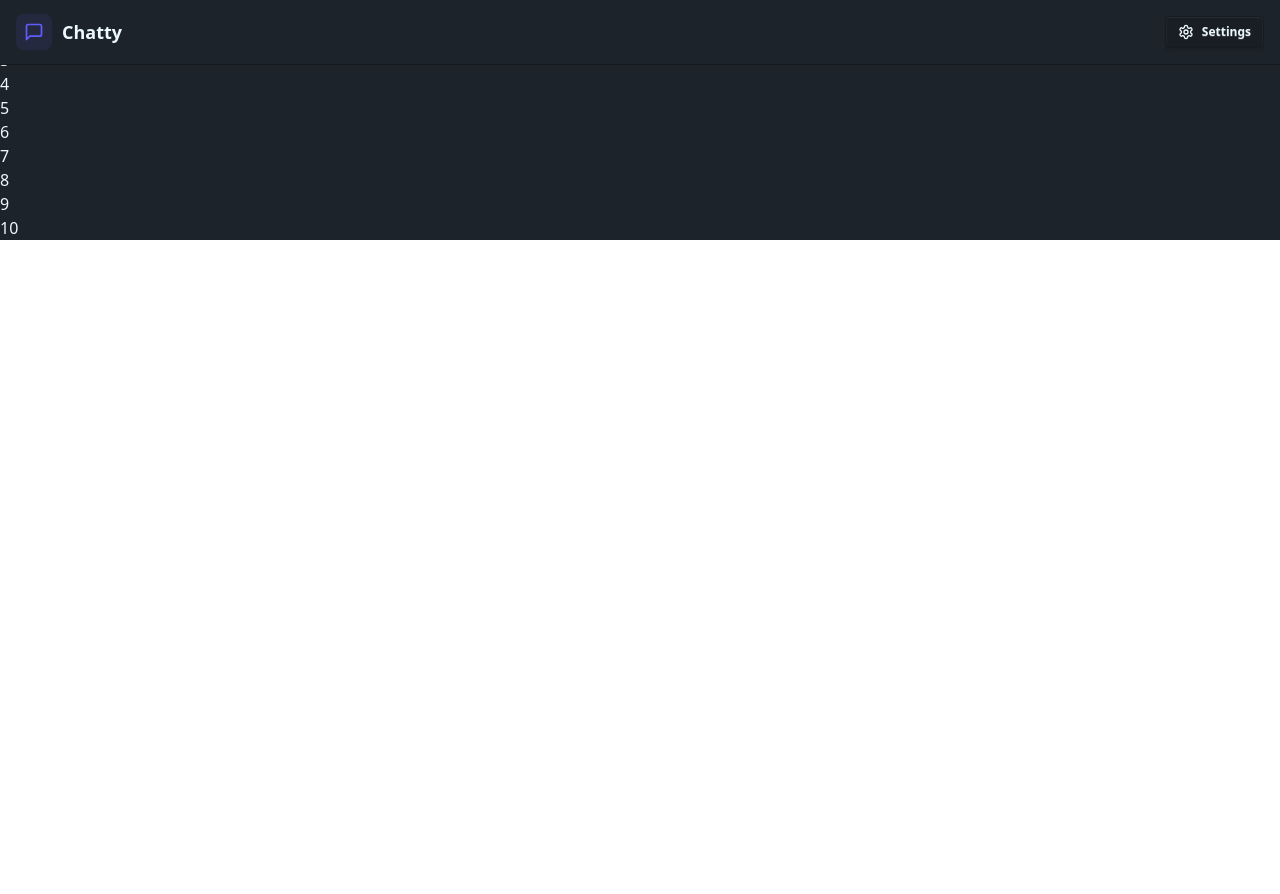
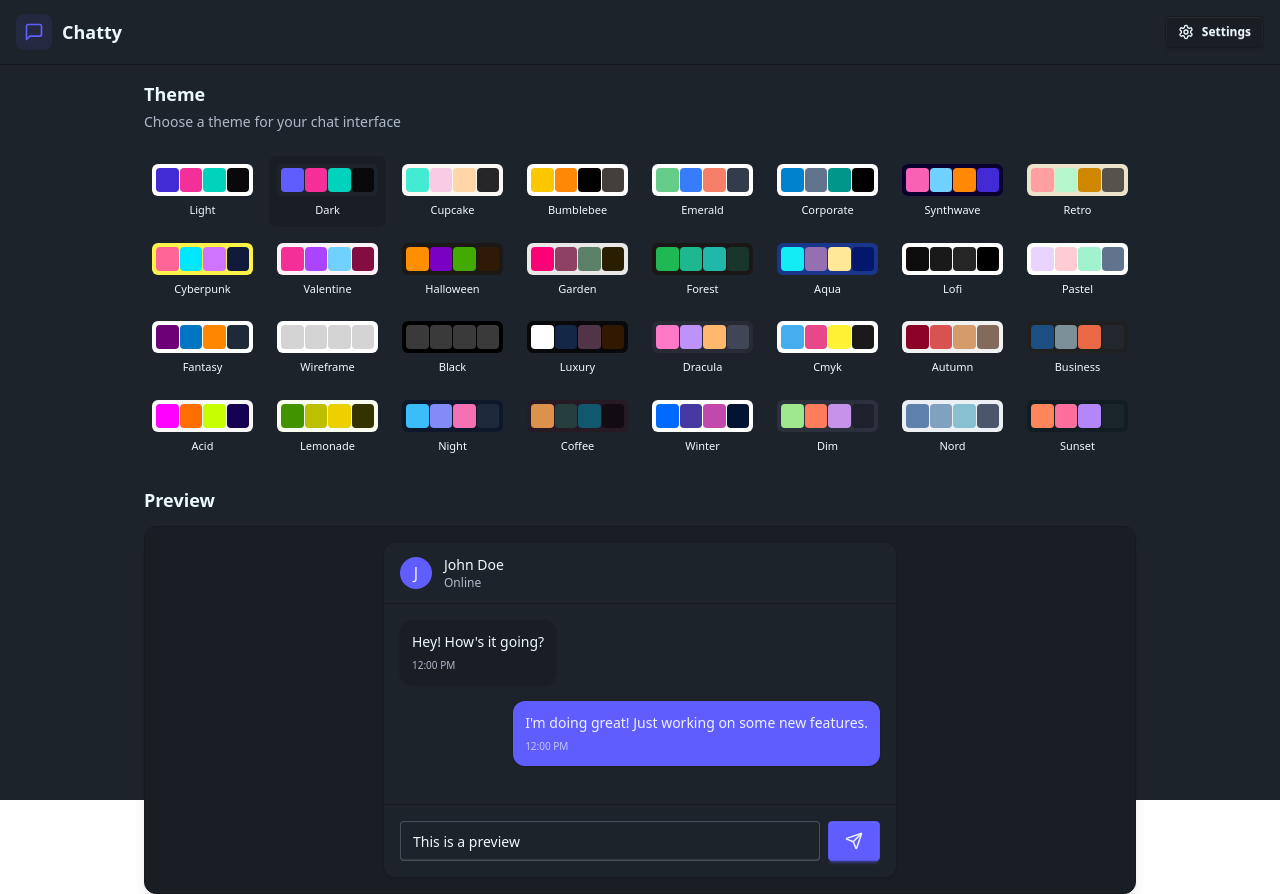
Before and after one commit to AmalKrishnaKP/live_chat_app, a React (Vite) app in the folder frontend/: page /settings in a window 1280 px wide. Before the commit the page ends 800 px from the top, so only its background shows below. Built offline with nearby package versions, Linux system fonts and the light colour scheme; no server answers.

Commit message:
setting up messaging interface

```diff
--- a/frontend/src/App.jsx
+++ b/frontend/src/App.jsx
@@ -30,6 +30,7 @@
   )
 
   // const{theme}=useThemeStore()
+  // const {theme}=useThemeStore()
 
 
   return (
--- /dev/null
+++ b/frontend/src/components/ChatContainer.jsx
@@ -0,0 +1,9 @@
+import React from 'react'
+
+const ChatContainer = () => {
+  return (
+    <div>ChatContainer</div>
+  )
+}
+
+export default ChatContainer
--- /dev/null
+++ b/frontend/src/components/NoChatSelected.jsx
@@ -0,0 +1,29 @@
+import { MessageSquare } from "lucide-react";
+
+const NoChatSelected = () => {
+  return (
+    <div className="w-full flex flex-1 flex-col items-center justify-center p-16 bg-base-100/50">
+      <div className="max-w-md text-center space-y-6">
+        {/* Icon Display */}
+        <div className="flex justify-center gap-4 mb-4">
+          <div className="relative">
+            <div
+              className="w-16 h-16 rounded-2xl bg-primary/10 flex items-center
+             justify-center animate-bounce"
+            >
+              <MessageSquare className="w-8 h-8 text-primary " />
+            </div>
+          </div>
+        </div>
+
+        {/* Welcome Text */}
+        <h2 className="text-2xl font-bold">Welcome to Chatty!</h2>
+        <p className="text-base-content/60">
+          Select a conversation from the sidebar to start chatting
+        </p>
+      </div>
+    </div>
+  );
+};
+
+export default NoChatSelected;
--- /dev/null
+++ b/frontend/src/components/Sidebar.jsx
@@ -0,0 +1,19 @@
+import React, { useEffect } from 'react'
+import { useChatStore } from '../store/useChatStore'
+import SidebarSkeleton from '../skeleton/SidebarSkeleton'
+
+const Sidebar = () => {
+  const {users,selectUser,isUserLoading,getUsers,setSelectedUser}=useChatStore()
+  const onlineUsers=[]
+  useEffect(()=>{
+    getUsers()
+  },[getUsers])
+  if (isUserLoading)
+    return <SidebarSkeleton />
+  return (
+
+    <div>Sidebar</div>
+  )
+}
+
+export default Sidebar
--- /dev/null
+++ b/frontend/src/constants/index.js
@@ -0,0 +1,34 @@
+export const THEMES = [
+  "light",
+  "dark",
+  "cupcake",
+  "bumblebee",
+  "emerald",
+  "corporate",
+  "synthwave",
+  "retro",
+  "cyberpunk",
+  "valentine",
+  "halloween",
+  "garden",
+  "forest",
+  "aqua",
+  "lofi",
+  "pastel",
+  "fantasy",
+  "wireframe",
+  "black",
+  "luxury",
+  "dracula",
+  "cmyk",
+  "autumn",
+  "business",
+  "acid",
+  "lemonade",
+  "night",
+  "coffee",
+  "winter",
+  "dim",
+  "nord",
+  "sunset",
+];
--- a/frontend/src/pages/HomePage.jsx
+++ b/frontend/src/pages/HomePage.jsx
@@ -1,7 +1,20 @@
 import React from 'react'
+import { useChatStore } from '../store/useChatStore'
+import NoChatSelected from '../components/NoChatSelected'
+import { Sidebar } from 'lucide-react'
+export default function HomePage() {
 
-export default function HomePage() {
+  const {selectedUser }=useChatStore()
   return (
-    <div className='text-white'>HomePage</div>
+    <div className='h-screen bg-base-200'  >
+      <div className="flex items-center justify-center pt-20 px-4">
+        <div className="bg-base-100 rounded-lg shadow-xl w-full max-w-6xl  h-[calc(100vh-8rem)]">
+          <div className="flex overflow-hidden h-full rounded-lg">
+            <Sidebar />
+            {!selectedUser?<NoChatSelected />: < ChatContainer /> }
+          </div>
+        </div>
+      </div>
+    </div>
   )
 }
--- a/frontend/src/pages/SettingsPage.jsx
+++ b/frontend/src/pages/SettingsPage.jsx
@@ -1,20 +1,112 @@
 import React from 'react'
 import { useThemeStore } from '../store/useThemStore'
+import { THEMES } from '../constants';
+import { Send } from 'lucide-react';
 
+const PREVIEW_MESSAGES = [
+  { id: 1, content: "Hey! How's it going?", isSent: false },
+  { id: 2, content: "I'm doing great! Just working on some new features.", isSent: true },
+];
 export default function SettingsPage() {
   const {theme,setTheme}=useThemeStore()
   return (
-    <div>
-      <ul><li className="2">1</li>
-      <li className="2">2</li>
-      <li className="2">3</li>
-      <li className="2">4</li>
-      <li className="2">5</li>
-      <li className="2">6</li>
-      <li className="2">7</li>
-      <li className="2">8</li>
-      <li className="2">9</li>
-      <li className="2">10</li></ul>
-    </div>
+      <div className="h-screen container mx-auto px-4 pt-20 max-w-5xl">
+        <div className="space-y-6">
+          <div className="flex flex-col gap-1">
+            <h2 className="text-lg font-semibold">Theme</h2>
+            <p className="text-sm text-base-content/70">Choose a theme for your chat interface</p>
+          </div>
+
+          <div className="grid grid-cols-4 sm:grid-cols-6 md:grid-cols-8 gap-2">
+            {THEMES.map((t) => (
+              <button
+                key={t}
+                className={`
+                  group flex flex-col items-center gap-1.5 p-2 rounded-lg transition-colors
+                  ${theme === t ? "bg-base-200" : "hover:bg-base-200/50"}
+                `}
+                onClick={() => setTheme(t)}
+              >
+                <div className="relative h-8 w-full rounded-md overflow-hidden" data-theme={t}>
+                  <div className="absolute inset-0 grid grid-cols-4 gap-px p-1">
+                    <div className="rounded bg-primary"></div>
+                    <div className="rounded bg-secondary"></div>
+                    <div className="rounded bg-accent"></div>
+                    <div className="rounded bg-neutral"></div>
+                  </div>
+                </div>
+                <span className="text-[11px] font-medium truncate w-full text-center">
+                  {t.charAt(0).toUpperCase() + t.slice(1)}
+                </span>
+              </button>
+            ))}
+          </div>
+          <h3 className="text-lg font-semibold mb-3">Preview</h3>
+        <div className="rounded-xl border border-base-300 overflow-hidden bg-base-100 shadow-lg">
+          <div className="p-4 bg-base-200">
+            <div className="max-w-lg mx-auto">
+              {/* Mock Chat UI */}
+              <div className="bg-base-100 rounded-xl shadow-sm overflow-hidden">
+                {/* Chat Header */}
+                <div className="px-4 py-3 border-b border-base-300 bg-base-100">
+                  <div className="flex items-center gap-3">
+                    <div className="w-8 h-8 rounded-full bg-primary flex items-center justify-center text-primary-content font-medium">
+                      J
+                    </div>
+                    <div>
+                      <h3 className="font-medium text-sm">John Doe</h3>
+                      <p className="text-xs text-base-content/70">Online</p>
+                    </div>
+                  </div>
+                </div>
+
+                {/* Chat Messages */}
+                <div className="p-4 space-y-4 min-h-[200px] max-h-[200px] overflow-y-auto bg-base-100">
+                  {PREVIEW_MESSAGES.map((message) => (
+                    <div
+                      key={message.id}
+                      className={`flex ${message.isSent ? "justify-end" : "justify-start"}`}
+                    >
+                      <div
+                        className={`
+                          max-w-[80%] rounded-xl p-3 shadow-sm
+                          ${message.isSent ? "bg-primary text-primary-content" : "bg-base-200"}
+                        `}
+                      >
+                        <p className="text-sm">{message.content}</p>
+                        <p
+                          className={`
+                            text-[10px] mt-1.5
+                            ${message.isSent ? "text-primary-content/70" : "text-base-content/70"}
+                          `}
+                        >
+                          12:00 PM
+                        </p>
+                      </div>
+                    </div>
+                  ))}
+                </div>
+
+                {/* Chat Input */}
+                <div className="p-4 border-t border-base-300 bg-base-100">
+                  <div className="flex gap-2">
+                    <input
+                      type="text"
+                      className="input input-bordered flex-1 text-sm h-10"
+                      placeholder="Type a message..."
+                      value="This is a preview"
+                      readOnly
+                    />
+                    <button className="btn btn-primary h-10 min-h-0">
+                      <Send size={18} />
+                    </button>
+                  </div>
+                </div>
+              </div>
+            </div>
+          </div>
+        </div>
+        </div>
+      </div>
   )
 }
--- /dev/null
+++ b/frontend/src/skeleton/SidebarSkeleton.jsx
@@ -0,0 +1,39 @@
+import { Users } from 'lucide-react'
+import React from 'react'
+
+const SidebarSkeleton = () => {
+  return (
+<aside
+      className="h-full w-20 lg:w-72 border-r border-base-300
+    flex flex-col transition-all duration-200"
+    >
+      {/* Header */}
+      <div className="border-b border-base-300 w-full p-5">
+        <div className="flex items-center gap-2">
+          <Users className="w-6 h-6" />
+          <span className="font-medium hidden lg:block">Contacts</span>
+        </div>
+      </div>
+
+      {/* Skeleton Contacts */}
+      <div className="overflow-y-auto w-full py-3">
+        {skeletonContacts.map((_, idx) => (
+          <div key={idx} className="w-full p-3 flex items-center gap-3">
+            {/* Avatar skeleton */}
+            <div className="relative mx-auto lg:mx-0">
+              <div className="skeleton size-12 rounded-full" />
+            </div>
+
+            {/* User info skeleton - only visible on larger screens */}
+            <div className="hidden lg:block text-left min-w-0 flex-1">
+              <div className="skeleton h-4 w-32 mb-2" />
+              <div className="skeleton h-3 w-16" />
+            </div>
+          </div>
+        ))}
+      </div>
+    </aside>
+  )
+}
+
+export default SidebarSkeleton
--- /dev/null
+++ b/frontend/src/store/useChatStore.js
@@ -0,0 +1,38 @@
+import { create } from "zustand";
+import { axiosInstance } from "../lib/axios";
+import toast from "react-hot-toast";
+// import { authStore } from "./AuthStore";
+
+export  const useChatStore=create((set)=>({
+    messages:[],
+    users:[],
+    selectUser:null,
+    isUserLoading:false,
+    isMessageLoading:false,
+
+    getUsers:async()=>{
+        set({isMessageLoading:true})
+        try {
+            const res=await axiosInstance("/api/mesg/users")
+            set({users:res.data})
+
+        } catch (error) {
+            toast.error(error.responce.data.messages)
+        }finally{
+            set({isMessageLoading:false})
+        }
+    },
+    getMessages:async(userID)=>{
+        set({isMessageLoading:true})
+        try {
+            const res=await axiosInstance(`/api/mesgpersonal/${userID}`)
+            set({messages:res.data})
+        } catch (error) {
+            toast.error(error.responce.data.messages)
+
+        }finally{
+            set({isMessageLoading:false})
+        }
+    },
+    setSelectedUser:(selectUser)=>{set({selectUser})}
+}))
```
